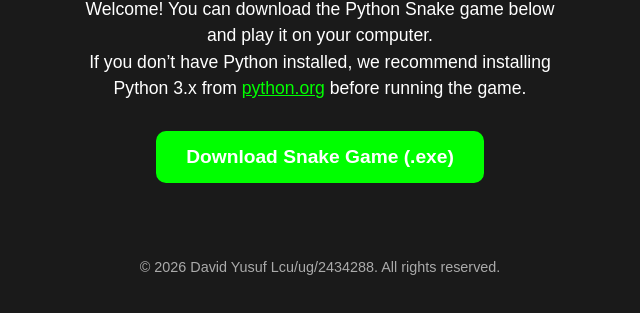
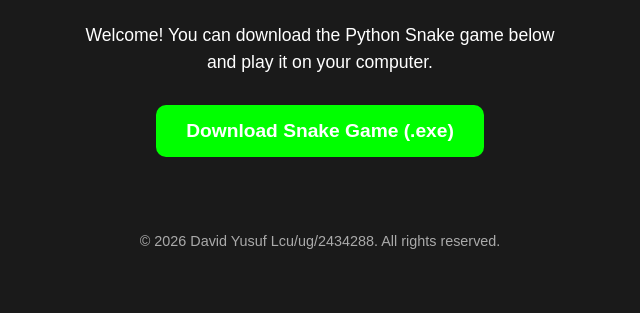
Before and after one commit to davidwithskills/Snake-Game, a plain HTML site: page index.html in a window 1280 px wide. Shown: the part 339-652 px from the top of the page, without its empty margins (320-960 px from the left). Drawn offline with Linux system fonts and the light colour scheme.

Commit message:
Refactor index.html for cleaner structure
Removed unnecessary line breaks and improved formatting.

```diff
--- a/index.html
+++ b/index.html
@@ -59,8 +59,6 @@
   <h1>Snake Game</h1>
   <p>
     Welcome! You can download the Python Snake game below and play it on your computer.
-    <br>
-    If you don’t have Python installed, we recommend installing Python 3.x from <a href="https://www.python.org/downloads/" target="_blank" style="color:#00ff00;">python.org</a> before running the game.
   </p>
 
   <!-- Download buttons -->
```
